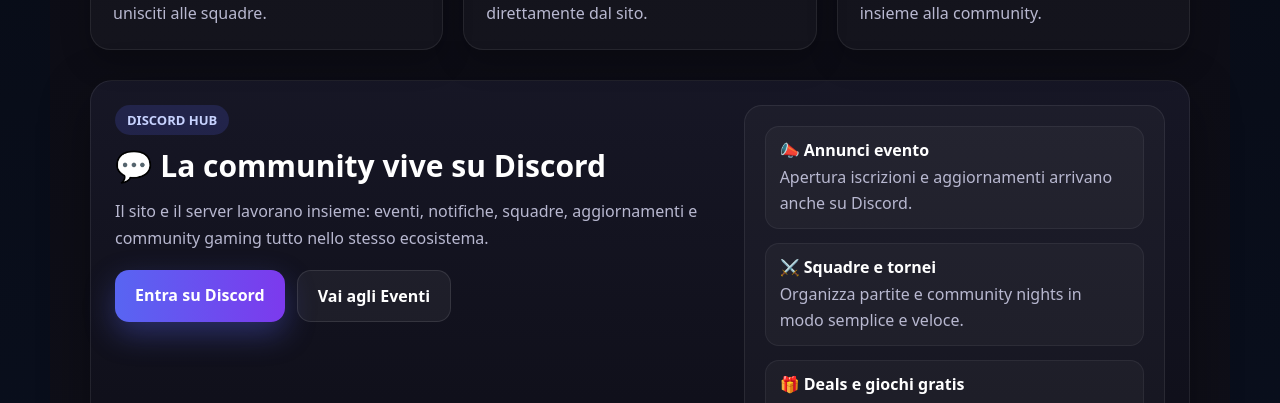
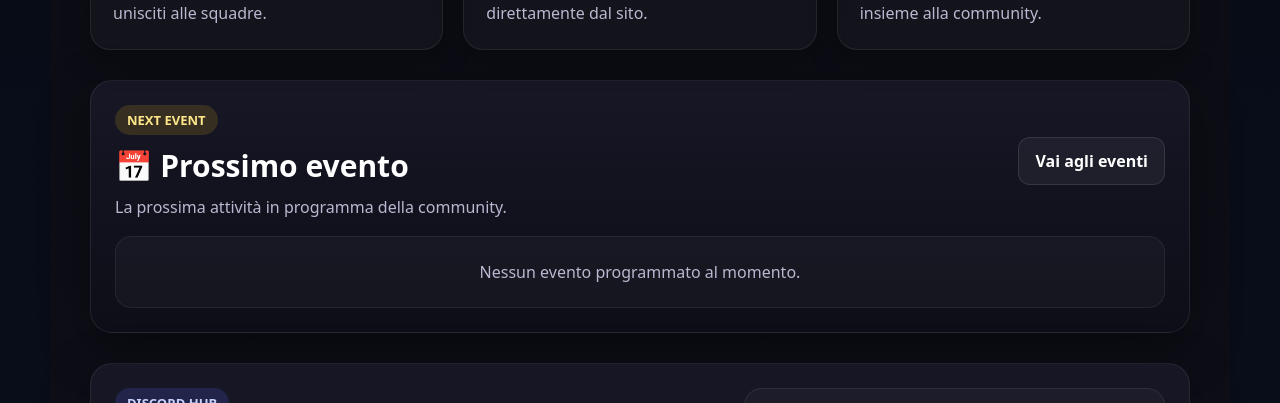
Before and after one commit to fmontis23/gaming-hub, a Next.js app: page / in a window 1280 px wide. Shown: the part 693-1096 px from the top of the page. Built offline with nearby package versions, Linux system fonts and the light colour scheme; no server answers.

Commit message:
Aggiunta preview prossimo evento nella home

```diff
--- a/app/page.tsx
+++ b/app/page.tsx
@@ -13,9 +13,20 @@
   discount_percent?: number;
 };
 
+type NextEvent = {
+  id: string;
+  title: string;
+  description?: string;
+  event_date: string;
+  registrations_open?: boolean;
+};
+
 export default function Home() {
   const [deals, setDeals] = useState<Deal[]>([]);
   const [loadingDeals, setLoadingDeals] = useState(true);
+
+  const [nextEvent, setNextEvent] = useState<NextEvent | null>(null);
+  const [loadingEvent, setLoadingEvent] = useState(true);
 
   useEffect(() => {
     const loadDeals = async () => {
@@ -43,12 +54,45 @@
       }
     };
 
-    loadDeals();
+    const loadNextEvent = async () => {
+      try {
+        setLoadingEvent(true);
+
+        const res = await fetch("/api/events/next");
+        const data = await res.json().catch(() => ({ event: null }));
+
+        if (!res.ok) {
+          throw new Error(data?.error || "Errore nel caricamento del prossimo evento");
+        }
+
+        setNextEvent(data.event || null);
+      } catch (error) {
+        console.error("Errore home next event:", error);
+        setNextEvent(null);
+      } finally {
+        setLoadingEvent(false);
+      }
+    };
+
+    const loadData = async () => {
+      await Promise.all([loadDeals(), loadNextEvent()]);
+    };
+
+    loadData();
   }, []);
 
   const featuredDeals = useMemo(() => {
     return deals.slice(0, 6);
   }, [deals]);
+
+  const formattedEventDate = useMemo(() => {
+    if (!nextEvent?.event_date) return "";
+
+    return new Date(nextEvent.event_date).toLocaleString("it-IT", {
+      dateStyle: "medium",
+      timeStyle: "short",
+    });
+  }, [nextEvent]);
 
   return (
     <main
@@ -247,6 +291,215 @@
               Entra nel server, resta aggiornato e gioca insieme alla community.
             </p>
           </a>
+        </div>
+      </section>
+
+      <section
+        style={{
+          padding: "10px 40px 20px",
+        }}
+      >
+        <div
+          style={{
+            maxWidth: 1100,
+            margin: "0 auto",
+            padding: 24,
+            borderRadius: 22,
+            border: "1px solid rgba(255,255,255,0.08)",
+            background:
+              "linear-gradient(180deg, rgba(23,23,38,0.98), rgba(14,14,24,0.98))",
+            boxShadow: "0 16px 50px rgba(0,0,0,0.35)",
+          }}
+        >
+          <div
+            style={{
+              display: "flex",
+              justifyContent: "space-between",
+              alignItems: "center",
+              gap: 12,
+              flexWrap: "wrap",
+              marginBottom: 18,
+            }}
+          >
+            <div>
+              <div
+                style={{
+                  display: "inline-block",
+                  padding: "6px 12px",
+                  borderRadius: 999,
+                  background: "rgba(250,204,21,0.14)",
+                  color: "#fde68a",
+                  fontWeight: 700,
+                  marginBottom: 10,
+                  fontSize: 13,
+                }}
+              >
+                NEXT EVENT
+              </div>
+
+              <h2 style={{ margin: 0, fontSize: 30 }}>📅 Prossimo evento</h2>
+
+              <p style={{ color: "#b8b8d0", marginTop: 10, marginBottom: 0 }}>
+                La prossima attività in programma della community.
+              </p>
+            </div>
+
+            <a
+              href="/events"
+              style={{
+                textDecoration: "none",
+                color: "white",
+                background: "rgba(255,255,255,0.05)",
+                border: "1px solid rgba(255,255,255,0.10)",
+                padding: "12px 16px",
+                borderRadius: 12,
+                fontWeight: 800,
+              }}
+            >
+              Vai agli eventi
+            </a>
+          </div>
+
+          {loadingEvent ? (
+            <div
+              style={{
+                padding: 24,
+                borderRadius: 16,
+                background: "rgba(255,255,255,0.03)",
+                border: "1px solid rgba(255,255,255,0.06)",
+                textAlign: "center",
+                color: "#b8b8d0",
+              }}
+            >
+              Caricamento prossimo evento...
+            </div>
+          ) : !nextEvent ? (
+            <div
+              style={{
+                padding: 24,
+                borderRadius: 16,
+                background: "rgba(255,255,255,0.03)",
+                border: "1px solid rgba(255,255,255,0.06)",
+                textAlign: "center",
+                color: "#b8b8d0",
+              }}
+            >
+              Nessun evento programmato al momento.
+            </div>
+          ) : (
+            <div
+              style={{
+                padding: 22,
+                borderRadius: 18,
+                background: "rgba(255,255,255,0.03)",
+                border: "1px solid rgba(255,255,255,0.08)",
+                boxShadow: "0 12px 30px rgba(0,0,0,0.22)",
+              }}
+            >
+              <div
+                style={{
+                  display: "flex",
+                  gap: 8,
+                  flexWrap: "wrap",
+                  marginBottom: 14,
+                }}
+              >
+                <span
+                  style={{
+                    display: "inline-block",
+                    padding: "6px 10px",
+                    borderRadius: 999,
+                    background: nextEvent.registrations_open
+                      ? "rgba(34,197,94,0.14)"
+                      : "rgba(239,68,68,0.14)",
+                    color: nextEvent.registrations_open ? "#86efac" : "#fca5a5",
+                    fontWeight: 800,
+                    fontSize: 12,
+                  }}
+                >
+                  {nextEvent.registrations_open
+                    ? "Iscrizioni aperte"
+                    : "Iscrizioni chiuse"}
+                </span>
+
+                <span
+                  style={{
+                    display: "inline-block",
+                    padding: "6px 10px",
+                    borderRadius: 999,
+                    background: "rgba(255,255,255,0.07)",
+                    color: "white",
+                    fontWeight: 800,
+                    fontSize: 12,
+                  }}
+                >
+                  {formattedEventDate}
+                </span>
+              </div>
+
+              <h3
+                style={{
+                  margin: 0,
+                  fontSize: 24,
+                  marginBottom: 10,
+                }}
+              >
+                {nextEvent.title}
+              </h3>
+
+              <p
+                style={{
+                  color: "#b8b8d0",
+                  lineHeight: 1.7,
+                  marginTop: 0,
+                  marginBottom: 18,
+                  maxWidth: 760,
+                }}
+              >
+                {nextEvent.description || "Dettagli evento disponibili nella sezione eventi."}
+              </p>
+
+              <div
+                style={{
+                  display: "flex",
+                  gap: 12,
+                  flexWrap: "wrap",
+                }}
+              >
+                <a
+                  href="/events"
+                  style={{
+                    display: "inline-block",
+                    padding: "12px 18px",
+                    borderRadius: 12,
+                    textDecoration: "none",
+                    background: "linear-gradient(90deg, #5865f2, #7c3aed)",
+                    color: "white",
+                    fontWeight: 800,
+                    boxShadow: "0 12px 30px rgba(88,101,242,0.35)",
+                  }}
+                >
+                  Apri eventi
+                </a>
+
+                <a
+                  href="/events"
+                  style={{
+                    display: "inline-block",
+                    padding: "12px 18px",
+                    borderRadius: 12,
+                    textDecoration: "none",
+                    background: "rgba(255,255,255,0.05)",
+                    border: "1px solid rgba(255,255,255,0.10)",
+                    color: "white",
+                    fontWeight: 800,
+                  }}
+                >
+                  {nextEvent.registrations_open ? "Partecipa ora" : "Vedi dettagli"}
+                </a>
+              </div>
+            </div>
+          )}
         </div>
       </section>
 
```
